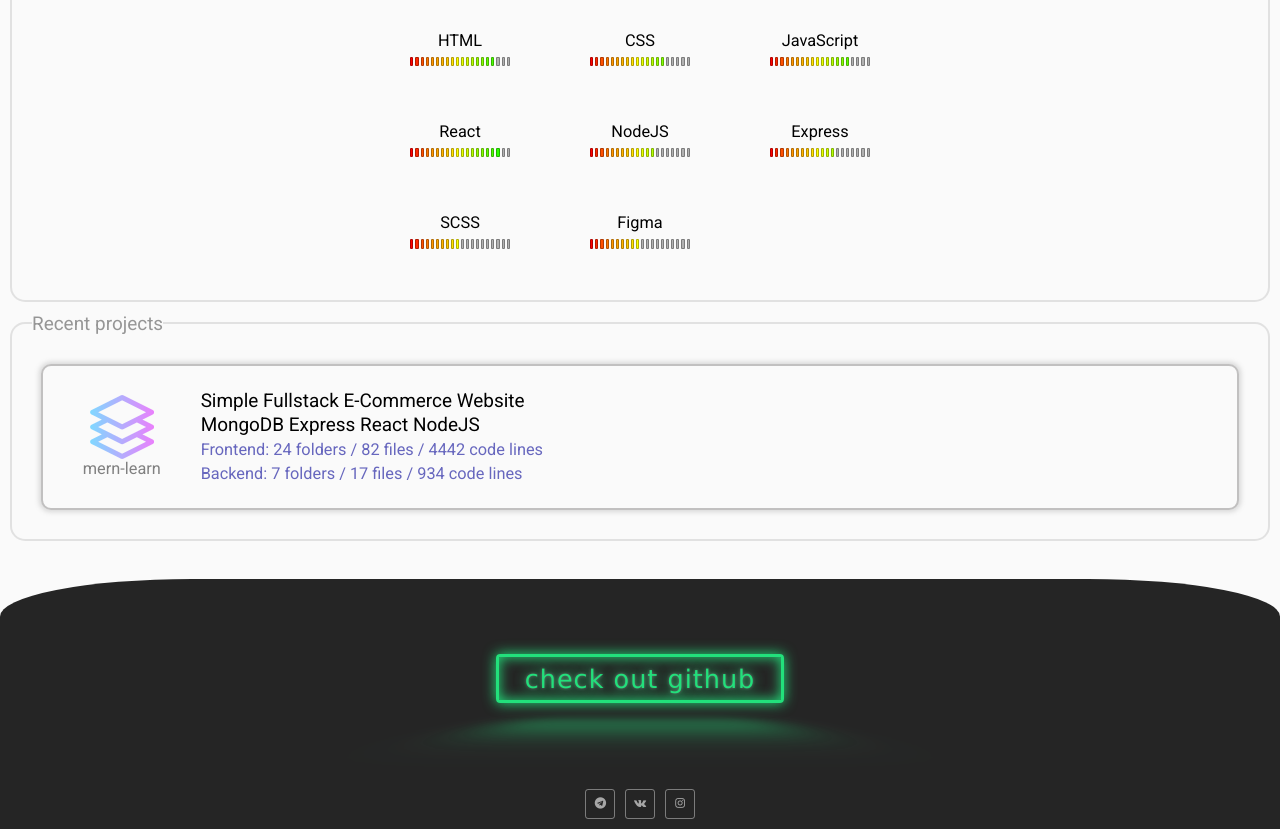
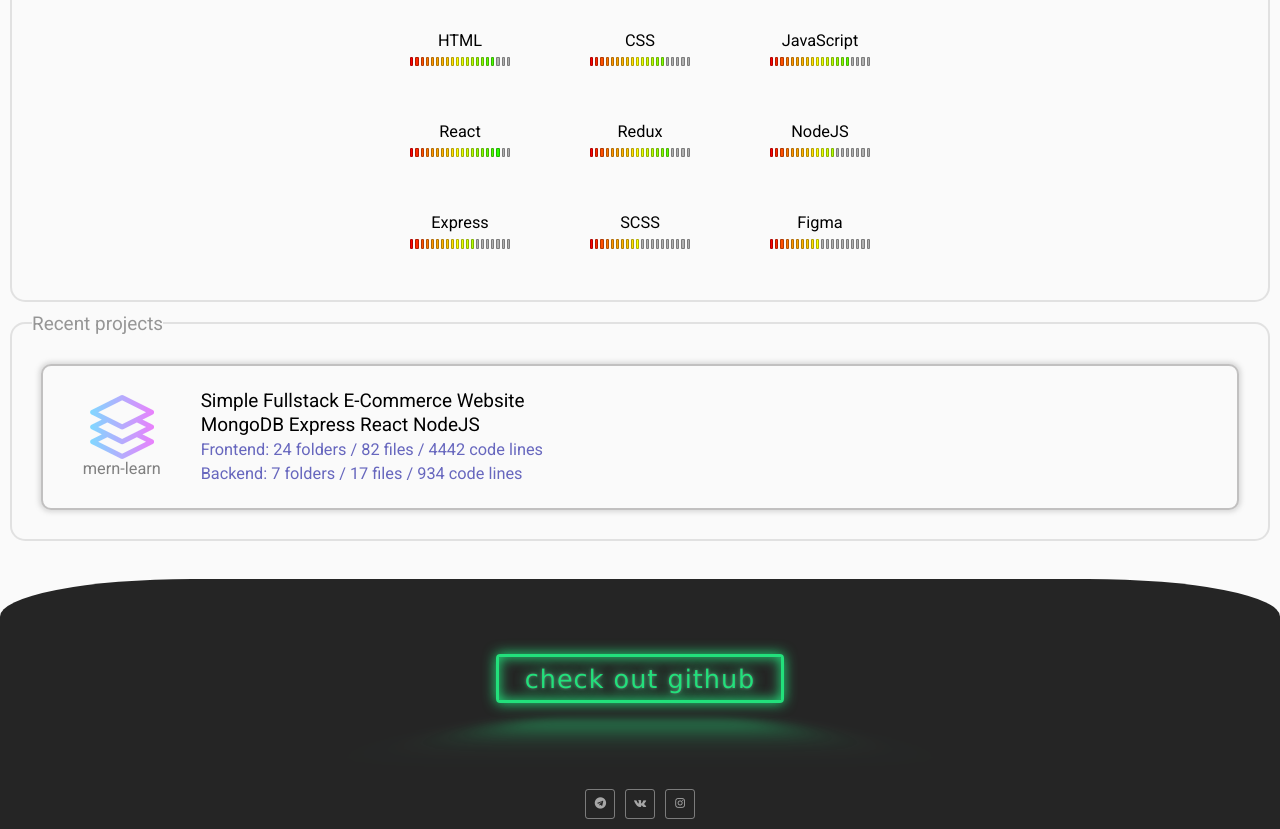
Before and after one commit to timmygunja/palmgreen, a React (Create React App) app: page / in a window 1280 px wide. Shown: the part 1740-2569 px from the top of the page. Built offline with nearby package versions, Linux system fonts and the light colour scheme.

Commit message:
little changes

```diff
--- a/src/components/SkillList.js
+++ b/src/components/SkillList.js
@@ -88,6 +88,11 @@ const SkillList = (props) => {
           <Skill
             name={"React"}
             stars={18}
+            link={"https://github.com/timmygunja/mern-learn-frontend"}
+          />
+          <Skill
+            name={"Redux"}
+            stars={16}
             link={"https://github.com/timmygunja/mern-learn-frontend"}
           />
           <Skill
```
